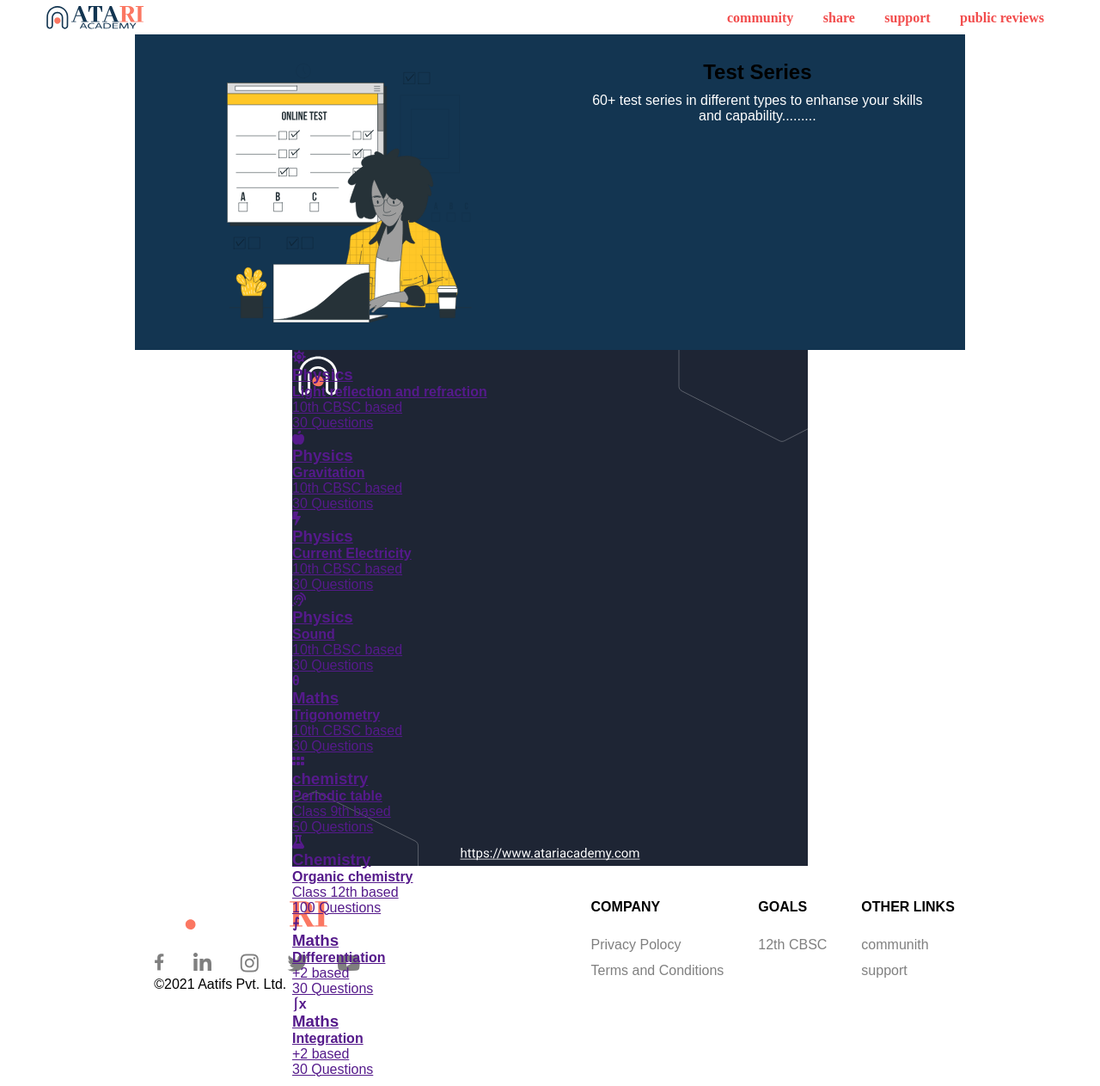
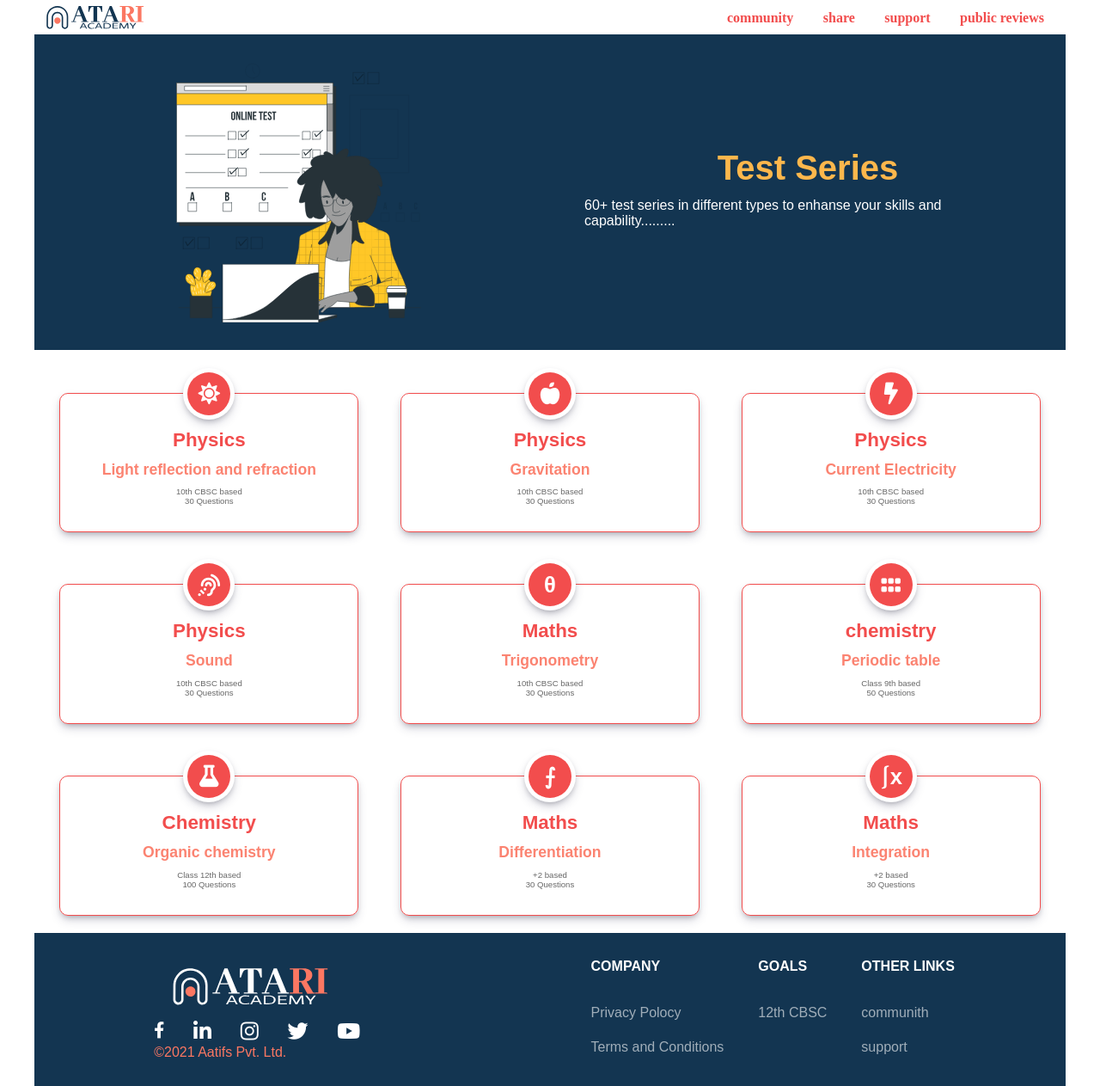
Before and after one commit to AtifMMalik/atariacademy, a PHP site: page /test_html/index.html in a window 1280 px wide. Shown: the whole page at 86% size. Run offline with PHP 8.4, Linux system fonts and the light colour scheme.

Commit message:
Update style.css

```diff
--- a/test_html/style.css
+++ b/test_html/style.css
@@ -1,50 +1,156 @@
-@import url("/atariacademy/public_html/css_modules/commin.css");
-@import url('https://fonts.googleapis.com/css2?family=Titillium+Web:ital,wght@1,600&display=swap');
+@import "/atariacademy/css_modules/commin.css" all;
+@import "/atariacademy/css_modules/icons_module.css" all;
 
-body{
-    height: 100vh;
-    width: 100vw;
+.headersection_L h1{
+    font-size: 40px;
+    color:  #FDB74C;
+    text-align: center;
+    padding: 10px;
+    height: 30%;
+    line-height: 30px;
+}
+.headersection_L{
     display: grid;
-    place-items: center;
+    align-items: center;
 }
-
-body main{
-    background: url(/atariacademy/pictures/insta_tamplates/feed_post_square.svg) ;
-    background-size: contain;
-    height: 600px;
-    width: 600px;
+header section{
+    text-align: initial;
+}
+/* /////////card///////////////// */
+main{
+    display: grid;
+    grid-template-columns: 1fr 1fr 1fr;
+    grid-gap: 10px;
+    margin:10px;
+}
+main a{
+    text-decoration:none;
+}
+.card_container{
+    /* border:1px solid; */
+    padding: 30px 0 0 0;
+    width: 90%;
+    /* height:200px; */
+    margin: 10px auto;
+}
+.innercardcontainer{
+    border-radius: 10px ;
+    border:1px solid #F24D4D;
     position: relative;
-    /* display: grid; */
-    /* place-items: center; */
+    padding: 30px;
+    text-align: center;
+    box-shadow: rgba(50, 50, 93, 0.25) 0px 6px 12px -2px, rgba(0, 0, 0, 0.3) 0px 3px 7px -3px;
+}
+.icon_circle{
+    /* border: 1px solid #F24D4D; */
+    box-shadow: rgba(50, 50, 93, 0.25) 0px 6px 12px -2px, rgba(0, 0, 0, 0.3) 0px 3px 7px -3px;
+    border-radius:50%;
+    width: 60px;
+    height: 60px;
+    position: absolute;
+    top: -30px;
+    left: 50%;
+    transform: translateX(-50%);
+    /* padding:5px; */
+    background-color: white;
+    display:grid;
+    align-items:center;
+    /* border: 1px solid; */
+}
+.inner_circle{
+    background-color: #F24D4D;
+    overflow:hidden;
+    border-radius:50%;
+    width: 50px;
+    height: 50px;
+    margin: auto;
+    line-height: 60px;
+    display:grid;
+    align-items:center;
+}
+.inner_circle span{
+    color:white;
+    font-size: 1.6rem;
+    /* border:1px solid black; */
+}
+.innercardcontainer h3{
+    color: #F24D4D;
+    font-size: 1.4rem;
+    /* border: 1px solid; */
+    line-height: 3rem;
+}
+.innercardcontainer h4{
+    color: rgba(251, 118, 98, 0.9);
+    font-size: 1.1rem;
+    /* border: 1px solid; */
+    line-height: 1.3rem;
+    margin-bottom:10px ;
+}
+.innercardcontainer p{
+    color: rgba(0, 0, 0, 0.6);
+    font-size: 0.6rem;
+    /* border: 1px solid; */
+}
+/* ////////////footer/////////// */
+footer{
+    background:var(--secondaryColor);
+}
+footer .copyright{
+    color: var(--primaryColor);
+}
+footer .fab , footer{
+    color: white;
+}
+.listsOf ul li a{
+    color: rgba(255, 255, 255, 0.6);
+    display: inline-block;
+    margin-top: 10px;
+}
+.listsOf ul li a:hover{
+    color: white;
 }
 
 
-.subject{
-    font-family: 'Titillium Web', sans-serif;
-    font-size: 1.1rem;
-    color: white;
-    /* background:black; */
-    width: fit-content;
-    /* float: right; */
-    /* display: ; */
-    position: absolute;
-    right: 10px;
+/* ////////////media///////// */
+@media (max-width:790px){
+    main{
+        grid-template-columns: 1fr 1fr;
+    }
+}
+@media (max-width:767px){
+    /* /////////////////////header////////////////////// */
+    .headersectioncontainer{
+        display: flex;
+        flex-direction: column;
+    }
+    .headersection_L h1{
+        position:absolute;
+        top:10px;
+        left: 50%;
+        transform: translate(-50%);
+        height: 50px;
+        /* border:1px solid; */
+        width:100%;
+    }
+    header{
+        position: relative;
+    }
+    header section{
+        width: 100%;
+        /* padding-top: 60px; */
+    }
+    header section img{
+        display: initial;
+        /* border: 1px solid; */
+        width:100%;
+        transform: translateY(45px);
+    }
 
-    padding: 10px;
-    margin: 0 30px;
-    text-decoration: underline;
-    text-underline-offset: 4px;
+    /* ////////main/////// */
+
 }
-
-
-.content{
-    background: seashell;
-    height: 100px;
-    width: 100px;
-    position:relative;
-    margin: auto;
-    top: 50%;
-    /* left: 50%; */
-    /* transform: translateX(-50%); */
-    /* transform: translateY(-50%); */
+@media (max-width:550px){
+    main{
+        grid-template-columns: 1fr;
+    }
 }
```
